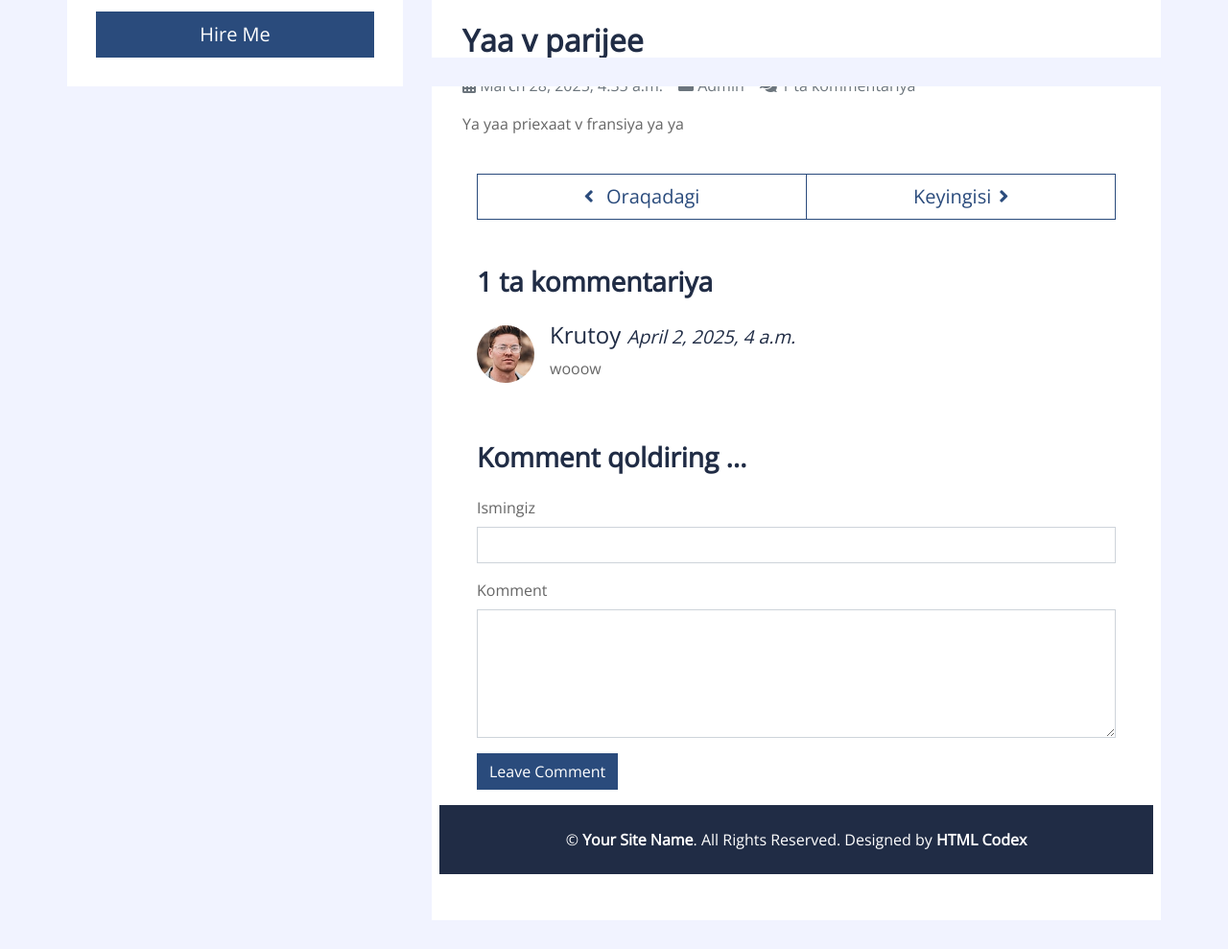
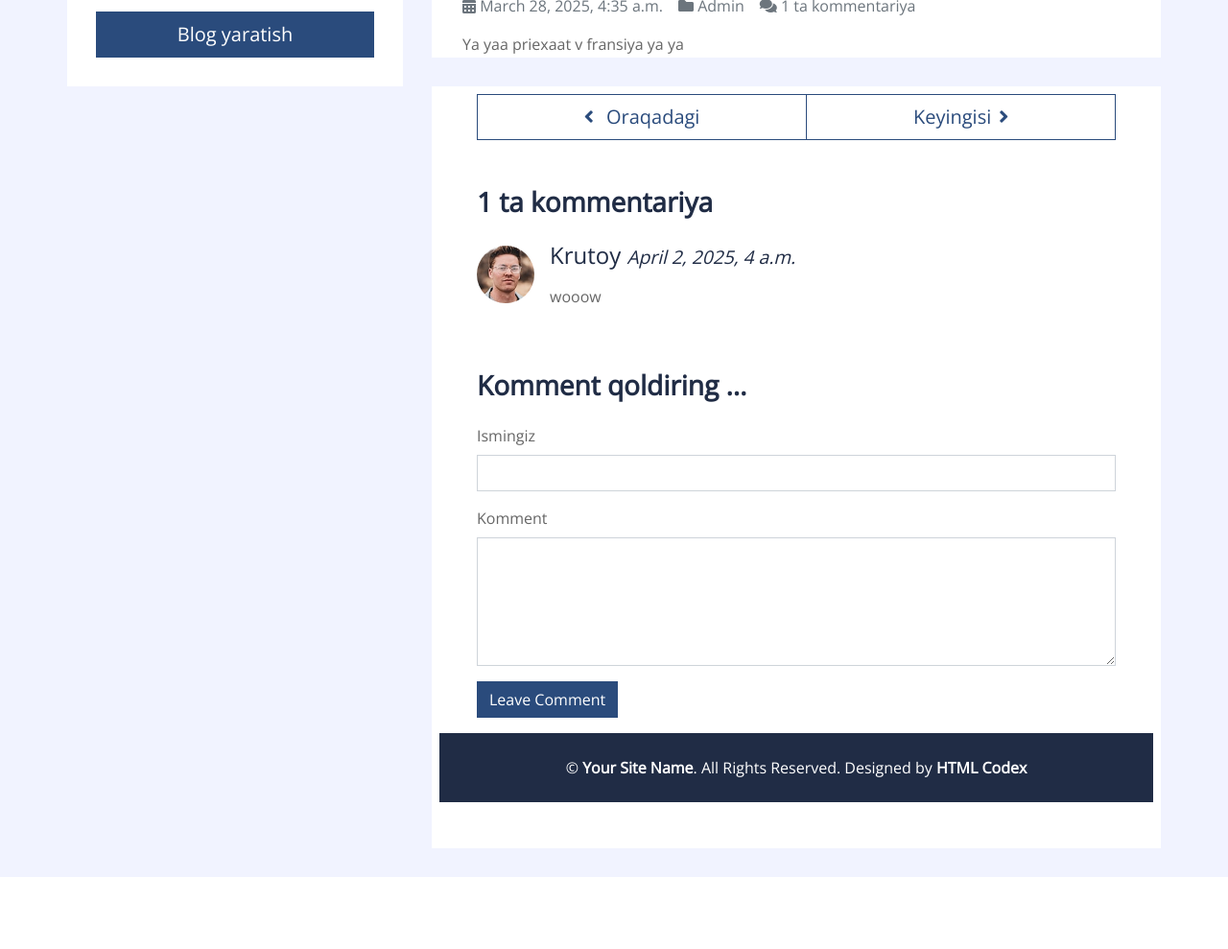
Before and after one commit to IsmoilGiga/mininiblog1648, a Django app: page /blog/1/ in a window 1280 px wide. Shown: the part 710-1699 px from the top of the page at 96% size. After the commit the page ends 1624 px from the top, so only its background shows below. Run offline with Django 5.2, Linux system fonts and the light colour scheme; data comes from the database, SQL or seed files in the repository; some libraries are stand-ins or nearby versions.

Commit message:
first commit

```diff
--- a/myapp/forms.py
+++ b/myapp/forms.py
@@ -1,8 +1,31 @@
 from django import forms
-from .models import Comment
+from .models import Comment, Blog
 
 
 class CommentForm(forms.ModelForm):
     class Meta:
         model = Comment
         fields = ('name', 'text')
+
+
+class BlogForm(forms.ModelForm):
+    class Meta:
+        model = Blog
+        fields = ('title', 'description', 'image')
+        widgets = {
+            'title': forms.TextInput(attrs={
+                'class': 'form-control',
+                'placeholder': 'Sarlavhani kiriting',
+                'style': 'border-radius: 8px; padding: 10px;'
+            }),
+            'description': forms.Textarea(attrs={
+                'class': 'form-control',
+                'placeholder': 'Tavsifni kiriting',
+                'rows': 5,
+                'style': 'border-radius: 8px; padding: 10px;'
+            }),
+            'image': forms.ClearableFileInput(attrs={
+                'class': 'form-control',
+                'style': 'border-radius: 8px; padding: 10px;'
+            })
+        }
--- a/myapp/urls.py
+++ b/myapp/urls.py
@@ -1,12 +1,13 @@
 from django.urls import path
 from django.conf import settings
 from django.conf.urls.static import static
-from .views import blog_detail, home_page, contact
+from .views import blog_detail, home_page, contact, add_blog
 
 urlpatterns = [
     path('', home_page, name='home'),
     path('blog/<int:blog_id>/', blog_detail, name='blog_detail'),
     path('contact/', contact, name='contact'),
+    path('add_blog', add_blog, name='blog_qoshish')
 ]
 
 if settings.DEBUG:
--- a/myapp/views.py
+++ b/myapp/views.py
@@ -1,6 +1,6 @@
 from django.shortcuts import render, get_object_or_404
 from .models import Blog
-from .forms import CommentForm
+from .forms import CommentForm, BlogForm
 
 # Create your views here.
 def home_page(request):
@@ -36,3 +36,10 @@ def blog_detail(request, blog_id):
 
 def contact(request):
     return render(request, 'contact.html')
+
+def add_blog(request):
+     form = BlogForm
+     context = {
+         'form': form
+     }
+     return render(request, 'add_blog.html', context)
--- a/templates/base.html
+++ b/templates/base.html
@@ -39,7 +39,7 @@
                     <a class="btn btn-outline-primary mr-2" href="#"><i class="fab fa-linkedin-in"></i></a>
                     <a class="btn btn-outline-primary mr-2" href="#"><i class="fab fa-instagram"></i></a>
                 </div>
-                <a href="" class="btn btn-lg btn-block btn-primary mt-auto">Hire Me</a>
+                <a href="{% url 'blog_qoshish' %}" class="btn btn-lg btn-block btn-primary mt-auto">Blog yaratish</a>
             </div>
             <div class="sidebar-icon d-flex flex-column h-100 justify-content-center text-right">
                 <i class="fas fa-2x fa-angle-double-right text-primary"></i>
--- a/templates/single.html
+++ b/templates/single.html
@@ -6,7 +6,7 @@
             <div class="container py-5 px-2 bg-white">
                 <div class="row px-4">
                     <div class="col-12">
-                        <img class="img-fluid mb-4" src="{{ blog.image }}" alt="Image">
+                        <img src="{{ blog.image }}" alt="Image" style="width: 300px; height: auto; margin-bottom: 16px;">
                         <h2 class="mb-3 font-weight-bold">{{ blog.title }}</h2>
                         <div class="d-flex">
                             <p class="mr-3 text-muted"><i class="fa fa-calendar-alt"></i> {{ blog.created_at }}</p>
@@ -30,7 +30,7 @@
                             <img src="{% static 'img/user.jpg' %}" alt="Image" class="mr-3 mt-1 rounded-circle" style="width:60px;">
                             <div class="media-body">
                                 <h4>{{ comment.name }} <small><i>{{ comment.created_at }}</i></small></h4>
-                                <p>{{ comment.text }}
+                                <p>{{ comment.text | linebreaks  }}
                                 </p>
                             </div>
                         </div>
```
Also changed, not shown: templates/add_blog.html (added, +35 -0 lines).
